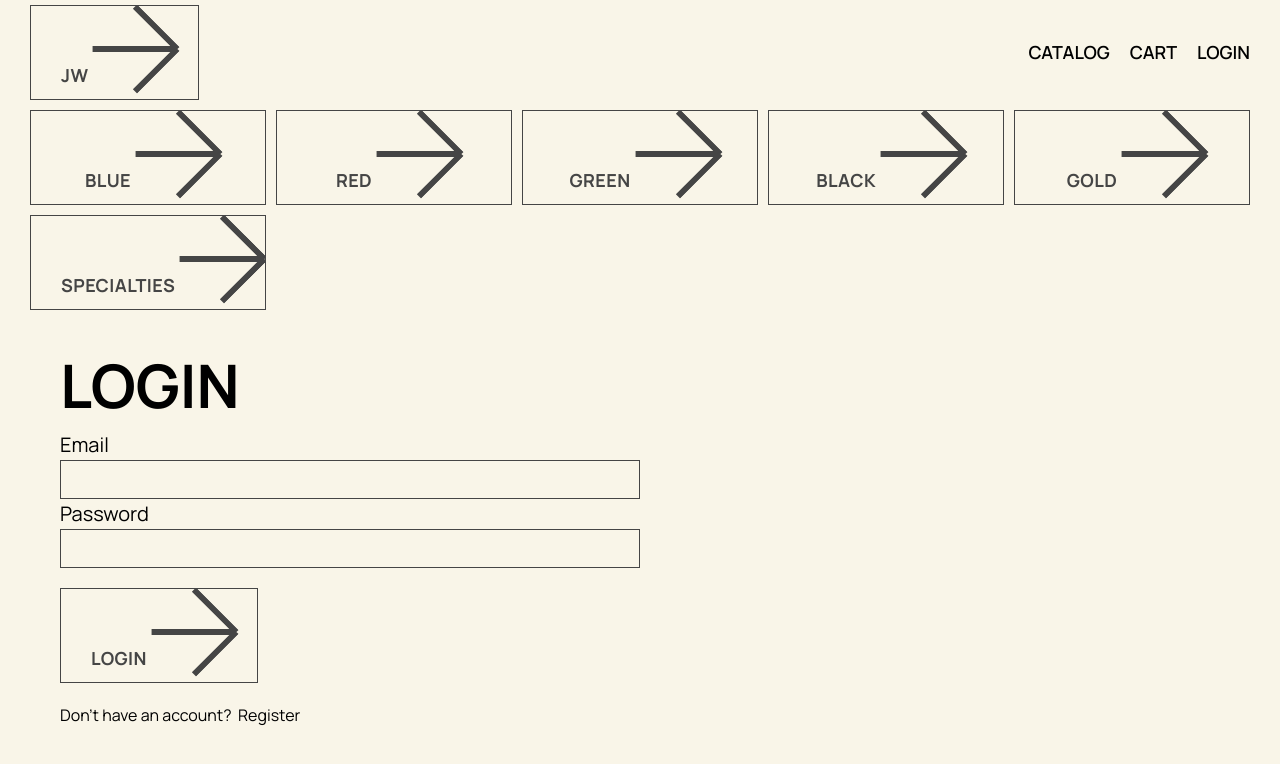
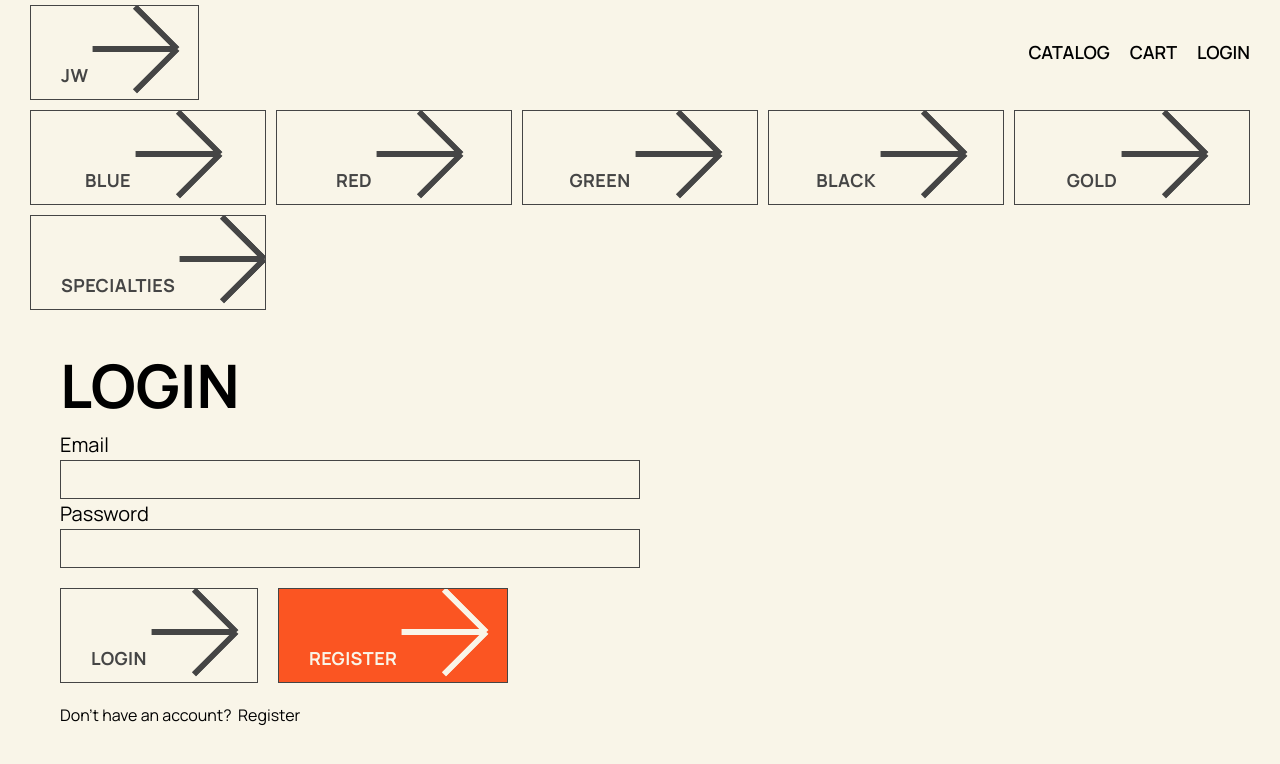
Before and after one commit to ChristianWare/JW-Redesign, a Next.js app: page /login in a window 1280 px wide. Shown: the top 764 px of the page. Built offline with nearby package versions, Linux system fonts and the light colour scheme; no server answers.

Commit message:
Hero Fix

```diff
--- a/components/button/Button.module.css
+++ b/components/button/Button.module.css
@@ -50,9 +50,9 @@
 }
 
 .orange {
-    background-color: var(--light);
-    border: 1.5px solid var(--orange);
-    color: var(--orange);
+    background-color: var(--orange);
+    border: 1.5px solid var(--dark);
+    color: var(--light);
 }
 
 .darkIcon {
@@ -71,13 +71,13 @@
     transition: all 0.3s ease;
 }
 
-.orangeIcon {
+/* .orangeIcon {
     font-size: 15px;
     color: var(--orange);
     margin-left: 1rem;
     transform: rotate(45deg);
     transition: all 0.3s ease;
-}
+} */
 
 .primary:hover  {
     background-color: var(--orange);
@@ -108,8 +108,8 @@
 }
 
 .orange:hover {
-    background-color: var(--orange);
-    color: var(--light);
+    background-color: var(--light);
+    color: var(--dark);
 }
 
 .primary:hover .darkIcon {
@@ -132,8 +132,8 @@
     transform: rotate(0deg);
 }
 
-.orange:hover .orangeIcon {
-    color: var(--light);
+.orange:hover .whiteIcon {
+    color: var(--dark);
     transform: rotate(0deg);
 }
 
--- a/components/hero/Hero.module.css
+++ b/components/hero/Hero.module.css
@@ -18,6 +18,7 @@
 .topLeft h1 {
     text-transform: uppercase;
     line-height: 120%;
+    color: var(--color1)
 }
 
 .topRight {
--- a/pages/login.js
+++ b/pages/login.js
@@ -5,8 +5,9 @@ import { useForm } from "react-hook-form";
 import { getError } from "../utils/error";
 import { toast } from "react-toastify";
 import { useRouter } from "next/router";
-import styles from '../styles/Login.module.css'
+import styles from "../styles/Login.module.css";
 import Button2 from "../components/button2/Button2";
+import Button from "../components/button/Button";
 
 export default function LoginScreen() {
   const { data: session } = useSession();
@@ -78,6 +79,7 @@ export default function LoginScreen() {
         </div>
         <div className={styles.btnContainer}>
           <Button2 text='Login' />
+          <Button text='Register' btnType='orange' iconColor='whiteIcon' />
         </div>
         <p className={styles.register}>
           Don&apos;t have an account? &nbsp;
--- a/styles/Login.module.css
+++ b/styles/Login.module.css
@@ -25,6 +25,8 @@
 
 .btnContainer {
     margin-top: 2rem;
+    display: flex;
+    gap: 2rem;
 }
 
 .register {
```
